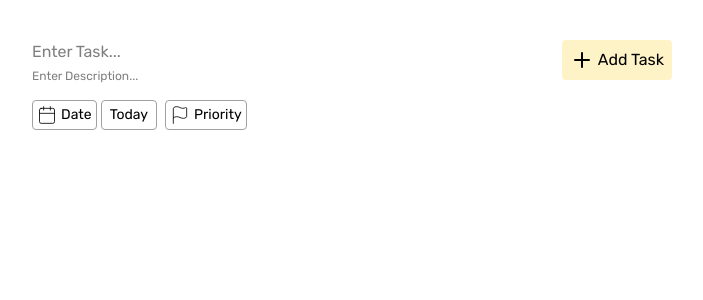
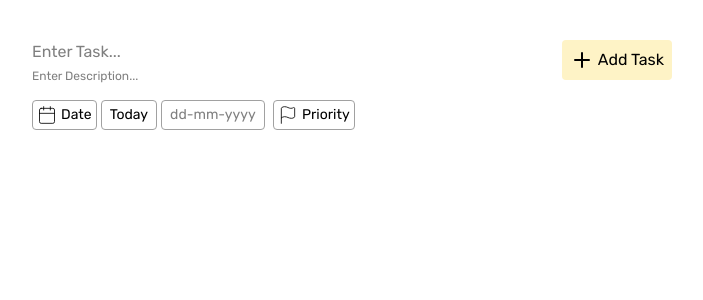
Before and after one commit to 2concrete/todoly, a React (Vite) app: page / in a window 1280 px wide. Both pictures are taken after a click on the button "Date". Shown: the top 300 px of the page, without its empty margins (288-991 px from the left). Built offline with nearby package versions, Linux system fonts and the light colour scheme.

Commit message:
working on date functionality

```diff
--- a/src/components/Task.jsx
+++ b/src/components/Task.jsx
@@ -70,15 +70,15 @@ const Task = ({
         </button>
         {optionsHovered && (
           <div
-            className="absolute -right-25 top-0 border-neutral-400 bg-white border rounded"
+            className="absolute -right-18 border-neutral-400 bg-white border rounded"
             onMouseEnter={() => setOptionsHovered(true)}
             onMouseLeave={() => setOptionsHovered(false)}
           >
             <button
-              className="flex items-center gap-2 p-2 cursor-pointer"
+              className="flex items-center gap-1 p-1 text-xs cursor-pointer"
               onClick={() => deleteTask(date)}
             >
-              <Trash className="text-red-400 size-5 stroke-1" />
+              <Trash className="text-red-400 size-4 stroke-1" />
               Delete
             </button>
           </div>
--- a/src/components/TaskInput.jsx
+++ b/src/components/TaskInput.jsx
@@ -1,7 +1,9 @@
 import { Calendar, Flag, Plus } from "lucide-react";
-import { useState } from "react";
+import { useEffect, useState } from "react";
 
 const TaskInput = ({ addTask }) => {
+  const newDate = new Date();
+
   const [name, setName] = useState("");
   const [description, setDescription] = useState("");
   const [priority, setPriority] = useState(null);
@@ -10,12 +12,20 @@ const TaskInput = ({ addTask }) => {
   const [showPriorityPopout, setShowPriorityPopout] = useState(false);
   const [showDatePopout, setShowDatePopout] = useState(false);
 
+  useEffect(() => {
+    console.log(date);
+  }, [date]);
+
   const handleNameChange = (e) => {
     setName(e.target.value);
   };
 
   const handleDescriptionChange = (e) => {
     setDescription(e.target.value);
+  };
+
+  const handleDateChange = (e) => {
+    setDate(e.target.value);
   };
 
   const handleSubmit = (e) => {
@@ -70,18 +80,29 @@ const TaskInput = ({ addTask }) => {
             Date
           </button>
           {showDatePopout && (
+            <div className="flex gap-1">
               <button
                 onClick={() =>
-                date ? setDate(null) : setDate(new Date().getDate())
+                  date
+                    ? setDate(null)
+                    : setDate(newDate.toISOString().slice(0, 10))
                 }
                 className={`${
-                date === new Date().getDate()
+                  date === newDate.toISOString().slice(0, 10)
                     ? "border-amber-400 bg-amber-100"
                     : "border-neutral-400"
                 } border text-sm  w-fit h-fit p-1 px-2 gap-1 rounded flex cursor-pointer hover:opacity-70 transition-all`}
               >
                 Today
               </button>
+              <input
+                value={date}
+                type="text"
+                placeholder="dd-mm-yyyy"
+                onChange={handleDateChange}
+                className="border text-sm  w-26 outline-none h-fit p-1 px-2 gap-1 rounded flex hover:opacity-70 transition-all border-neutral-400"
+              />
+            </div>
           )}
         </div>
         <button
```
Lines whose indentation alone changed are shown as unchanged.
